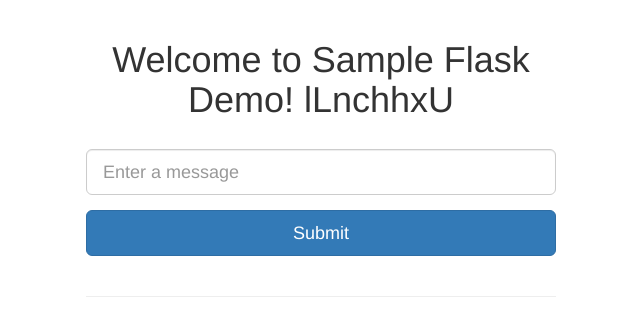
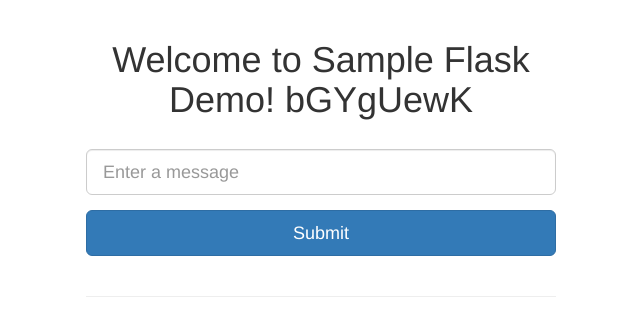
Before and after one commit to williaumwu/demo-web, a Flask app: page / in a window 1280 px wide. Shown: the top 336 px of the page, without its empty margins (319-959 px from the left). Run offline with Flask 2, Linux system fonts and the light colour scheme; data that the repository does not hold is empty; some libraries are stand-ins or nearby versions.

Commit message:
testing change new string bGYgUewK

```diff
--- a/templates/index.html
+++ b/templates/index.html
@@ -3,7 +3,7 @@
 {% block content %}
 
 <div class="text-center">
-  <h1>Welcome to Sample Flask Demo! lLnchhxU</h1>
+  <h1>Welcome to Sample Flask Demo! bGYgUewK</h1>
 </div>
 
 <br>
```
Also changed, not shown: README.md.
